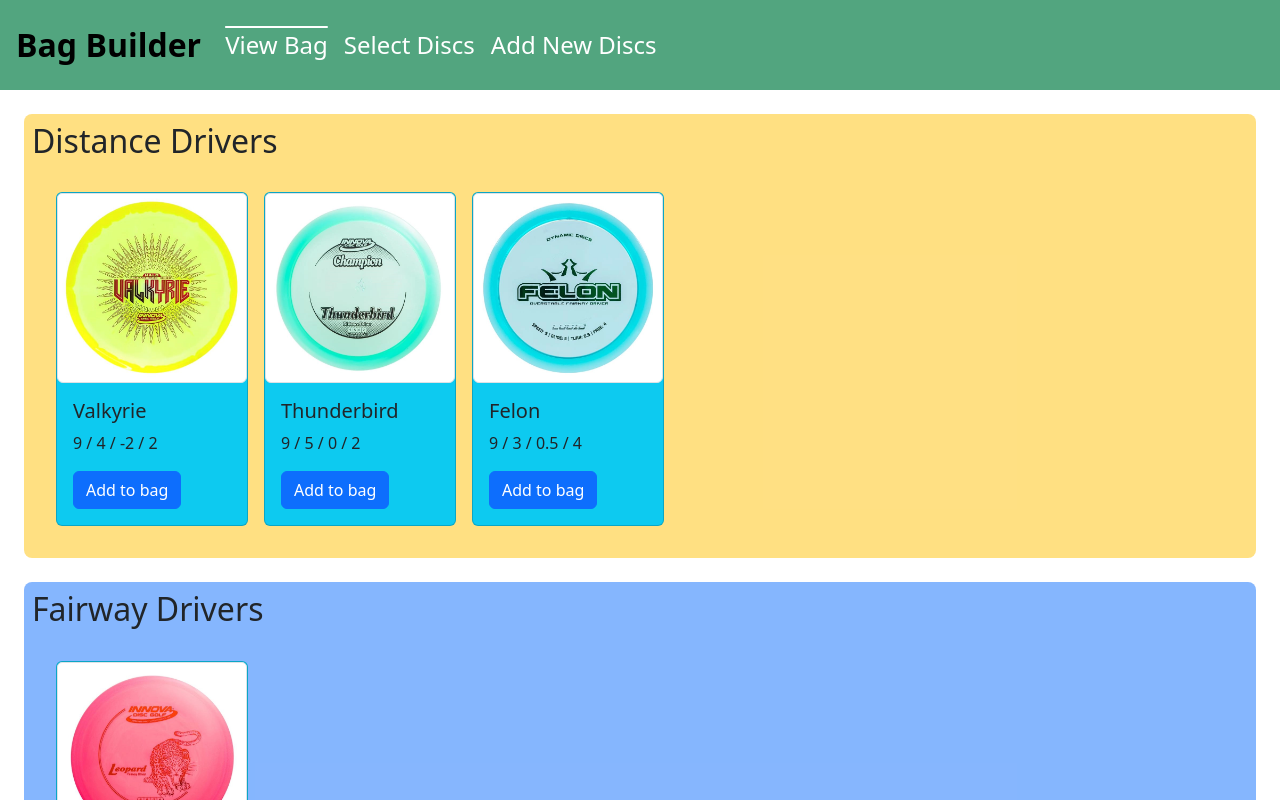
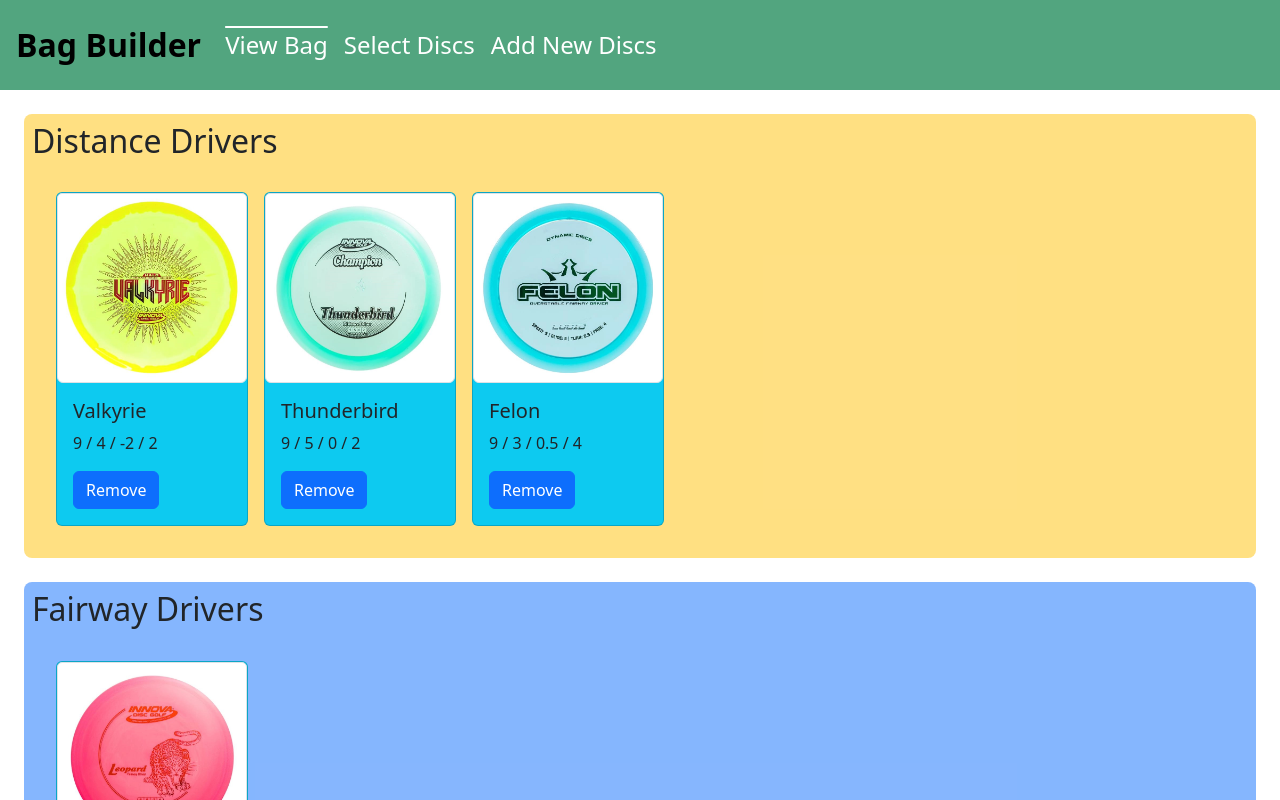
Before and after one commit to apatari/Bag-Builder, a React (Create React App) app: page / in a window 1280 px wide. Shown: the top 800 px of the page. Built offline with nearby package versions, Linux system fonts and the light colour scheme; data requests are answered from the project's data file.

Commit message:
add conditional rendering to button text on card

```diff
--- a/src/components/DiscCard.js
+++ b/src/components/DiscCard.js
@@ -13,7 +13,7 @@
         <Card.Text>
           {disc.speed} / {disc.glide} / {disc.turn} / {disc.fade}
         </Card.Text>
-        <Button variant="primary">Add to bag</Button>
+        <Button variant="primary">{disc.bagged? "Remove" : "Add to bag"}</Button>
       </Card.Body>
     </Card>
 
```
